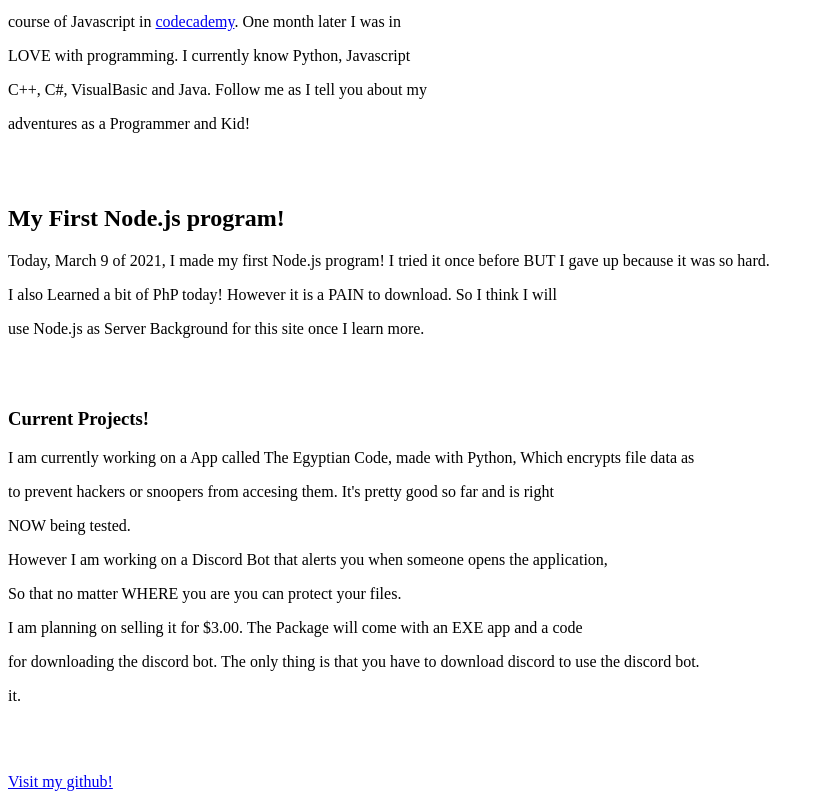
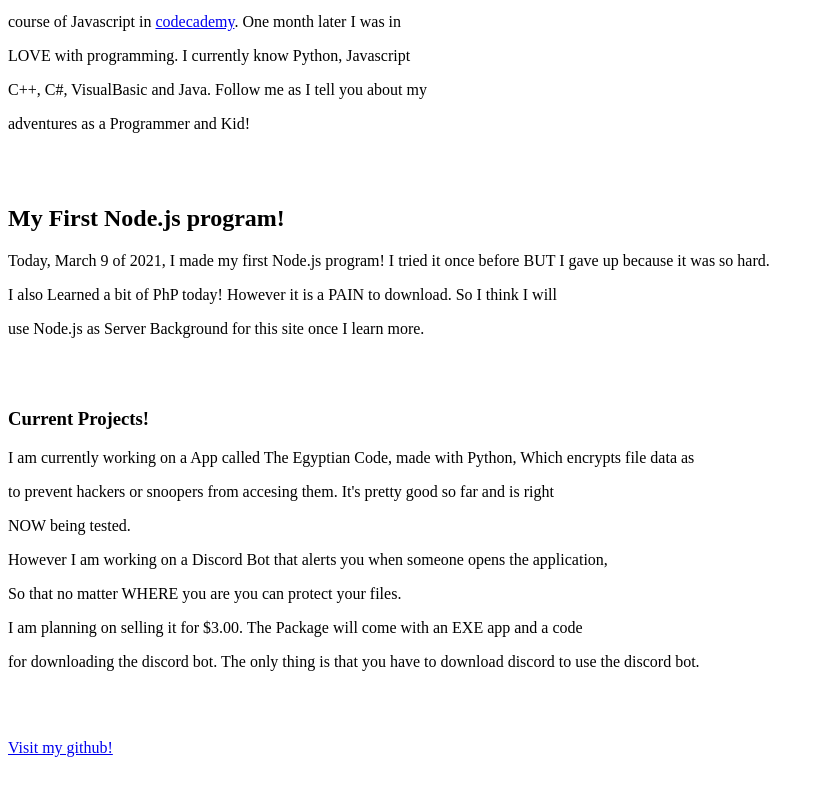
Before and after one commit to PolopTechnology/PolopTechnology.github.io, a plain HTML site: page index.html in a window 1280 px wide. Shown: the part 101-908 px from the top of the page, without its empty margins (0-824 px from the left). After the commit the page ends 874 px from the top, so only its background shows below. Drawn offline with Linux system fonts and the light colour scheme.

Commit message:
Update index.html

```diff
--- a/index.html
+++ b/index.html
@@ -32,7 +32,6 @@
         <p>So that no matter WHERE you are you can protect your files.</p>
         <p>I am planning on selling it for $3.00. The Package will come with an EXE app and a code</p>
         <p>for downloading the discord bot. The only thing is that you have to download discord to use the discord bot.</p>
-        <p>it.</p>
         <br>
         <br>
         <p><a href="https://github.com/PolopTechnology">Visit my github!</a></p>
```
